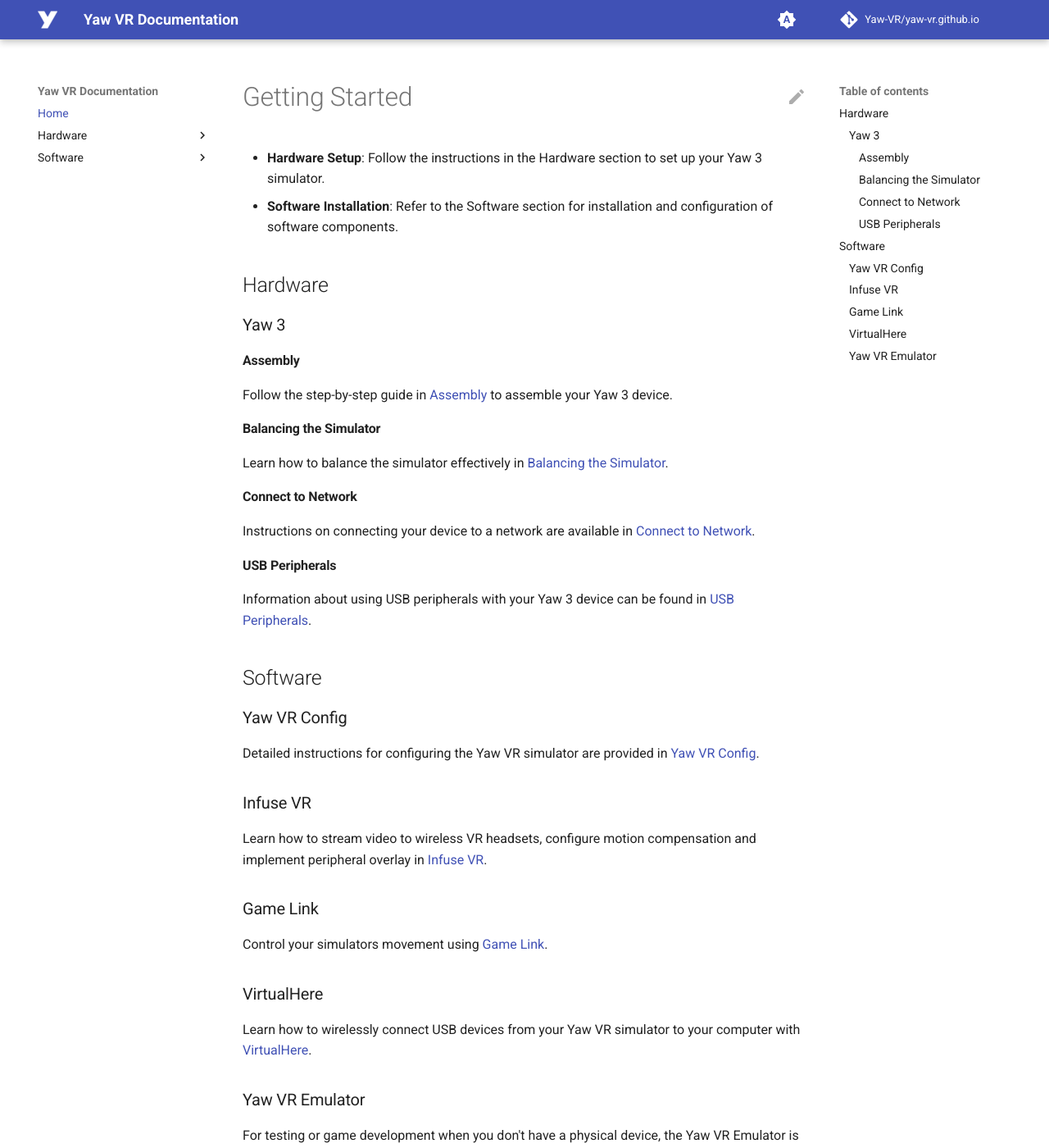
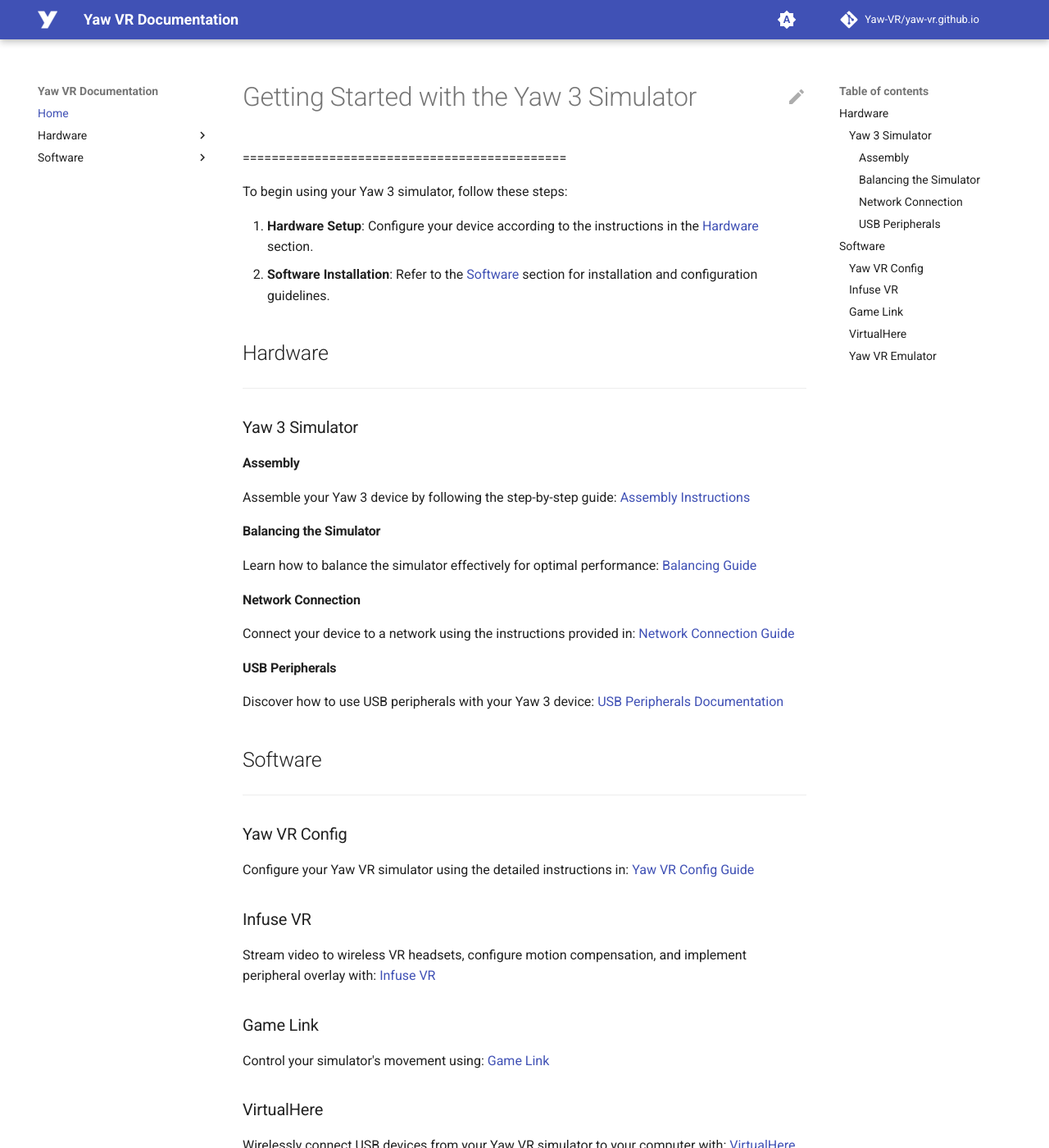
Before and after one commit to Yaw-VR/yaw-vr.github.io, an MkDocs documentation site: the page built from docs/index.md, in a window 1280 px wide and 1400 px high. Shown: the whole window at 82% size. Built offline with MkDocs 1.6.1 and Material for MkDocs 9.7.7, drawn with Linux system fonts in a browser that asks for light colours; comment, search, counter and statistics services are not loaded; some of the changed text lies outside the part shown.

Commit message:
Improve readability of index page

```diff
--- a/docs/index.md
+++ b/docs/index.md
@@ -1,46 +1,42 @@
-# Getting Started
+# Getting Started with the Yaw 3 Simulator
+=============================================
 
-- **Hardware Setup**: Follow the instructions in the Hardware section to set up your Yaw 3 simulator.
-- **Software Installation**: Refer to the Software section for installation and configuration of software components.
+To begin using your Yaw 3 simulator, follow these steps:
+
+1. **Hardware Setup**: Configure your device according to the instructions in the [Hardware](#hardware) section.
+2. **Software Installation**: Refer to the [Software](#software) section for installation and configuration guidelines.
 
 ## Hardware
+-----------
 
-### Yaw 3
+### Yaw 3 Simulator
 
 #### Assembly
-
-Follow the step-by-step guide in [Assembly](hardware/yaw3/assembly.md) to assemble your Yaw 3 device.
+Assemble your Yaw 3 device by following the step-by-step guide: [Assembly Instructions](hardware/yaw3/assembly.md)
 
 #### Balancing the Simulator
+Learn how to balance the simulator effectively for optimal performance: [Balancing Guide](hardware/yaw3/balance.md)
 
-Learn how to balance the simulator effectively in [Balancing the Simulator](hardware/yaw3/balance.md).
-
-#### Connect to Network
-
-Instructions on connecting your device to a network are available in [Connect to Network](hardware/yaw3/connect.md).
+#### Network Connection
+Connect your device to a network using the instructions provided in: [Network Connection Guide](hardware/yaw3/connect.md)
 
 #### USB Peripherals
-
-Information about using USB peripherals with your Yaw 3 device can be found in [USB Peripherals](hardware/yaw3/peripherals.md).
+Discover how to use USB peripherals with your Yaw 3 device: [USB Peripherals Documentation](hardware/yaw3/peripherals.md)
 
 ## Software
+------------
 
 ### Yaw VR Config
-
-Detailed instructions for configuring the Yaw VR simulator are provided in [Yaw VR Config](software/yawvrconfig.md).
+Configure your Yaw VR simulator using the detailed instructions in: [Yaw VR Config Guide](software/yawvrconfig.md)
 
 ### Infuse VR
-
-Learn how to stream video to wireless VR headsets, configure motion compensation and implement peripheral overlay in [Infuse VR](software/infusevr.md).
+Stream video to wireless VR headsets, configure motion compensation, and implement peripheral overlay with: [Infuse VR](software/infusevr.md)
 
 ### Game Link
-
-Control your simulators movement using [Game Link](software/gamelink.md).
+Control your simulator's movement using: [Game Link](software/gamelink.md)
 
 ### VirtualHere
-
-Learn how to wirelessly connect USB devices from your Yaw VR simulator to your computer with [VirtualHere](software/virtualhere.md).
+Wirelessly connect USB devices from your Yaw VR simulator to your computer with: [VirtualHere](software/virtualhere.md)
 
 ### Yaw VR Emulator
-
-For testing or game development when you don't have a physical device, the Yaw VR Emulator is available. Instructions for setting up and using the emulator can be found in [Yaw VR Emulator](software/yawvremu.md).
+For testing or game development without a physical device, use the Yaw VR Emulator. Find setup and usage instructions in: [Yaw VR Emulator](software/yawvremu.md)
```
